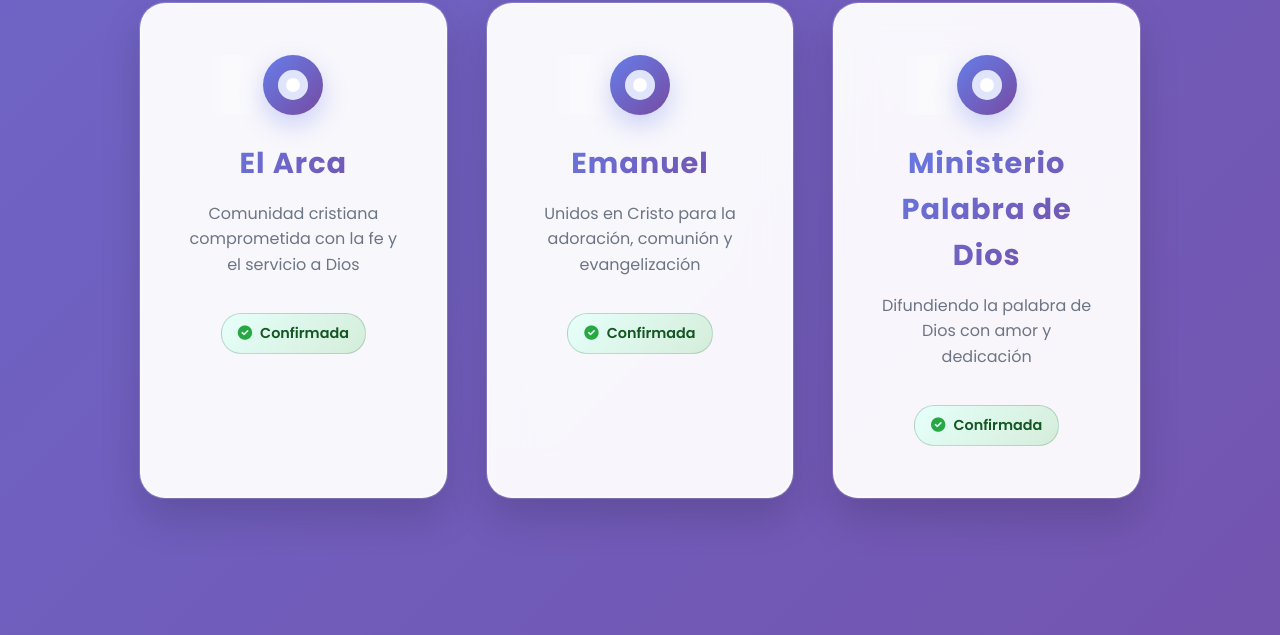
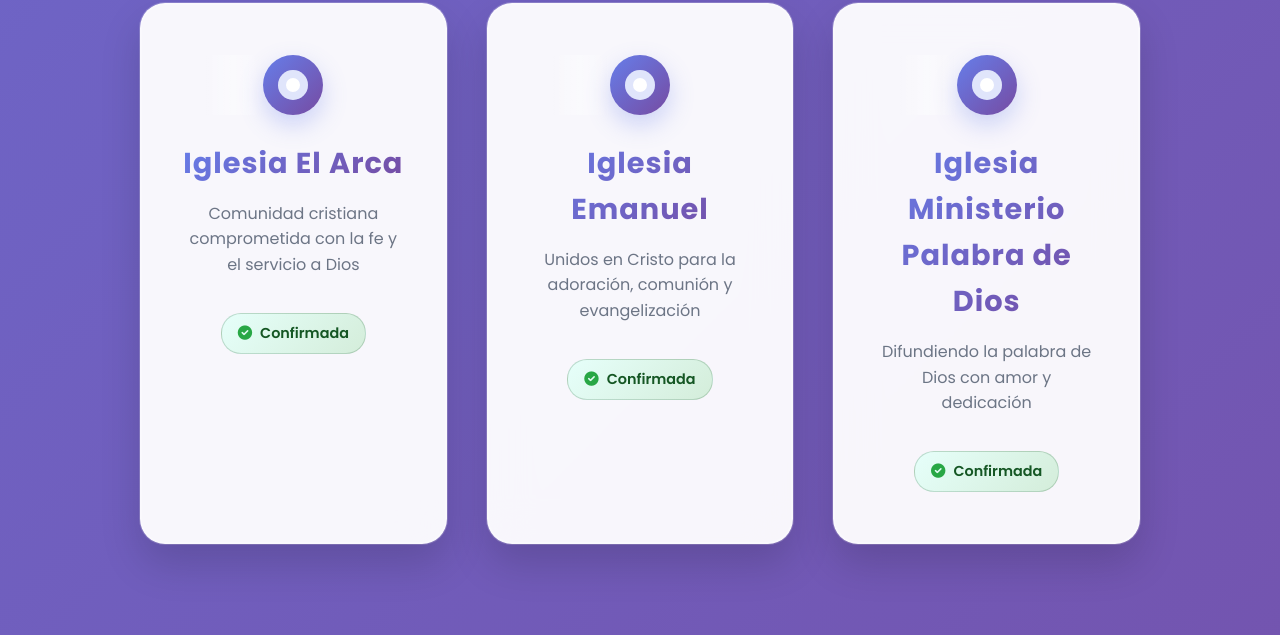
Before and after one commit to Extremer12/invitaci-n-V2-, a website: page index.html in a window 1280 px wide. Shown: the part 3381-4016 px from the top of the page. Drawn offline with nearby package versions, Linux system fonts and the light colour scheme.

Commit message:
📝 Actualizar nombres de iglesias participantes
✨ Cambios realizados:
- 'El Arca' → 'Iglesia El Arca'
- 'Emanuel' → 'Iglesia Emanuel'
- 'Ministerio Palabra de Dios' → 'Iglesia Ministerio Palabra de Dios'

📋 Mejoras:
- Nombres más formales y completos
- Mejor identificación de las instituciones
- Consistencia en la nomenclatura

```diff
--- a/index.html
+++ b/index.html
@@ -144,7 +144,7 @@
                     <div class="church-icon">
                         <div class="shine-effect"></div>
                     </div>
-                    <h3>El Arca</h3>
+                    <h3>Iglesia El Arca</h3>
                     <p class="church-description">Comunidad cristiana comprometida con la fe y el servicio a Dios</p>
                     <div class="participation-status">
                         <i class="fas fa-check-circle"></i>
@@ -155,7 +155,7 @@
                     <div class="church-icon">
                         <div class="shine-effect"></div>
                     </div>
-                    <h3>Emanuel</h3>
+                    <h3>Iglesia Emanuel</h3>
                     <p class="church-description">Unidos en Cristo para la adoración, comunión y evangelización</p>
                     <div class="participation-status">
                         <i class="fas fa-check-circle"></i>
@@ -166,7 +166,7 @@
                     <div class="church-icon">
                         <div class="shine-effect"></div>
                     </div>
-                    <h3>Ministerio Palabra de Dios</h3>
+                    <h3>Iglesia Ministerio Palabra de Dios</h3>
                     <p class="church-description">Difundiendo la palabra de Dios con amor y dedicación</p>
                     <div class="participation-status">
                         <i class="fas fa-check-circle"></i>
```
